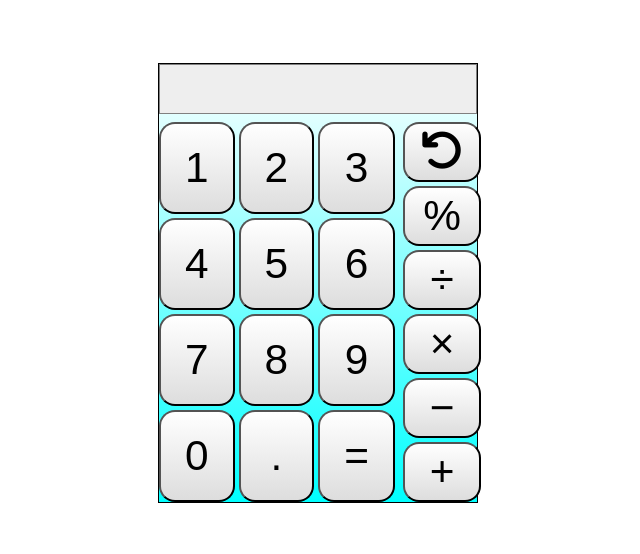
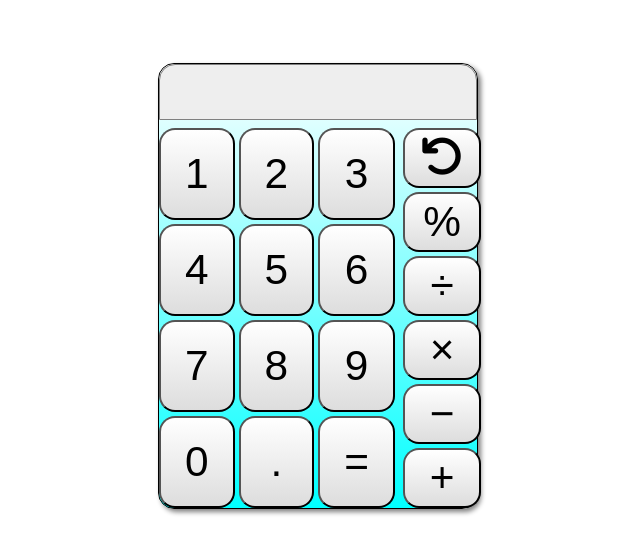
Before and after one commit to dpsoccerdude101/Infix-to-Postfix-Calculator, a plain HTML site: page index.html in a window 1280 px wide. Shown: the whole page, without its empty margins (322-962 px from the left). Drawn offline with Linux system fonts and the light colour scheme.

Commit message:
added box shadow and removed unneccesary flex-basis

```diff
--- a/style.css
+++ b/style.css
@@ -9,7 +9,8 @@ main {
   margin: 5% auto;
   border: 1px solid black;
   background-image: linear-gradient(white, cyan);
-  /* border-radius: 1rem; */
+  border-radius: 1rem;
+  box-shadow: 3px 3px 5px gray;
 }
 button {
   background-image: linear-gradient(#fff, #ddd);
@@ -24,7 +25,6 @@ section.operations > button {
   padding: 0.25rem 1rem;
 }
 .numbers {
-  flex-basis: 2;
   display: grid;
   grid-template-columns: 1fr 1fr 1fr;
   grid-template-rows: 1fr 1fr 1fr 1fr;
@@ -34,12 +34,10 @@ section.operations > button {
   min-height: 2rem;
 }
 .operations {
-  flex-basis: 2;
   margin-left: 0.5rem;
   display: grid;
   grid-template-columns: 1fr;
   grid-template-rows: 1fr 1fr 1fr 1fr 1fr 1fr;
-  /* flex-direction: column; */
   grid-gap: 0.25rem;
 }
 button {
@@ -48,10 +46,12 @@ button {
   border-radius: 1rem;
 }
 output {
-  display: block;
-  height: 50px;
+  display: flex;
+  justify-content: center;
+  align-items: center;
+  height: 1.75em;
   background: #eee;
   border: 1px solid grey;
   font-size: 2rem;
-  text-align: center;
+  border-radius: 1rem 1rem 0 0;
 }
```
